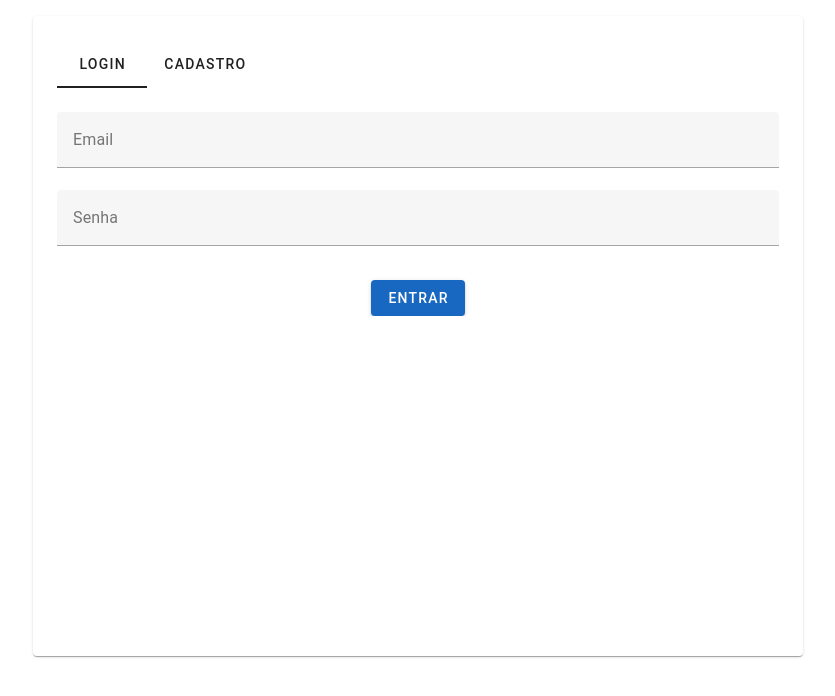
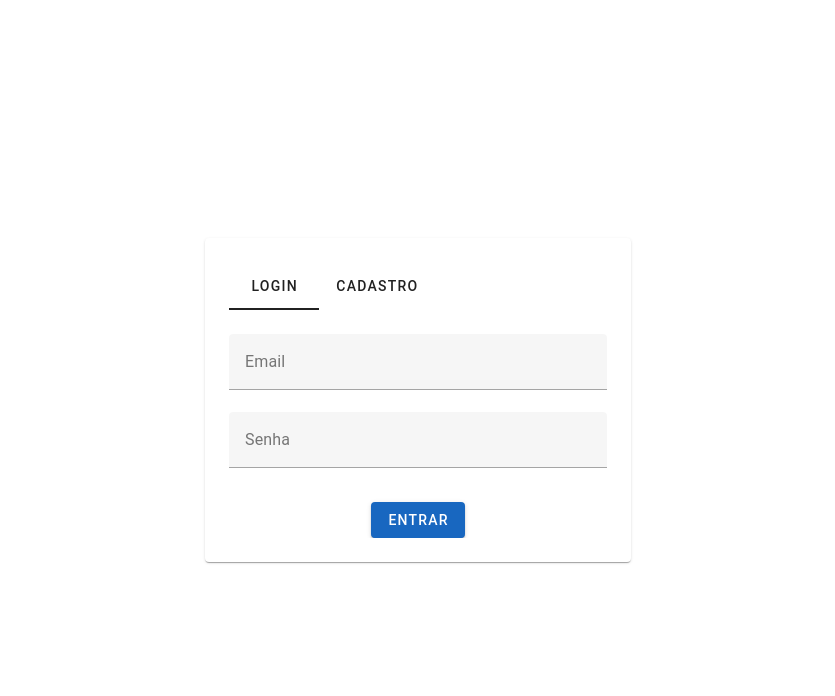
Before and after one commit to edmarques11/app_house_frontend, a Nuxt app: page /auth in a window 1280 px wide. Shown: the top 696 px of the page, without its empty margins (222-1057 px from the left). Built offline with nearby package versions, Linux system fonts and the light colour scheme.

Commit message:
lint: add eslint at project

```diff
--- a/components/auth/Login.vue
+++ b/components/auth/LoginUser.vue
@@ -1,5 +1,7 @@
 <script setup lang="ts">
 import { ref } from "vue";
+import { useDisplay } from "vuetify";
+const { mobile } = useDisplay();
 
 const loginData = ref({
   email: "",
@@ -9,6 +11,8 @@ const loginData = ref({
 const doLogin = (): void => {
   console.log(loginData.value);
 };
+
+const dBlockButton = computed(() => mobile.value);
 </script>
 
 <template>
@@ -28,7 +32,9 @@ const doLogin = (): void => {
       />
 
       <v-row no-gutters justify="center" class="mt-3">
-        <v-btn color="primary" @click="doLogin">Entrar</v-btn>
+        <v-btn color="primary" :block="dBlockButton" @click="doLogin"
+          >Entrar</v-btn
+        >
       </v-row>
     </v-col>
   </v-container>
--- a/layouts/default.vue
+++ b/layouts/default.vue
@@ -1,7 +1,9 @@
 <template>
   <v-app>
     <v-main>
-      <v-app-bar class="appbar-default-layout" :elevation="2">App bar dessa bagaça</v-app-bar>
+      <v-app-bar class="appbar-default-layout" :elevation="2"
+        >App bar dessa bagaça</v-app-bar
+      >
       <slot />
     </v-main>
   </v-app>
--- a/layouts/empty-layout.vue
+++ b/layouts/empty-layout.vue
@@ -1,3 +1,7 @@
 <template>
-  <slot />
+  <v-app>
+    <v-main>
+      <slot />
+    </v-main>
+  </v-app>
 </template>
--- a/pages/auth/index.vue
+++ b/pages/auth/index.vue
@@ -1,18 +1,18 @@
 <script setup lang="ts">
+import { ref } from "vue";
+
 definePageMeta({
   layout: "empty-layout",
 });
-
-import { ref } from "vue";
 
 const tab = ref(0);
 </script>
 
 <template>
-  <v-container>
-    <v-row justify="center">
-      <v-col cols="8">
-        <v-card height="80dvh" class="pa-6">
+  <div class="content-auth">
+    <v-row no-gutters justify="center">
+      <v-col cols="12" sm="8" md="6" lg="4" xl="3" class="px-6 px-md-0">
+        <v-card class="pa-6">
           <v-tabs v-model="tab">
             <v-tab :value="0"> Login </v-tab>
             <v-tab :value="1"> Cadastro </v-tab>
@@ -21,7 +21,7 @@ const tab = ref(0);
           <v-card-text class="pa-0 mt-6">
             <v-window v-model="tab">
               <v-window-item :value="0">
-                <AuthLogin />
+                <AuthLoginUser />
               </v-window-item>
 
               <v-window-item :value="1">
@@ -32,5 +32,14 @@ const tab = ref(0);
         </v-card>
       </v-col>
     </v-row>
-  </v-container>
+  </div>
 </template>
+
+<style scoped>
+.content-auth {
+  height: 100dvh;
+  display: flex;
+  align-items: center;
+  justify-content: center;
+}
+</style>
```
Also changed, not shown: package.json (+7 -1 lines), 2 other files (tests, documents, lock files or other folders).
